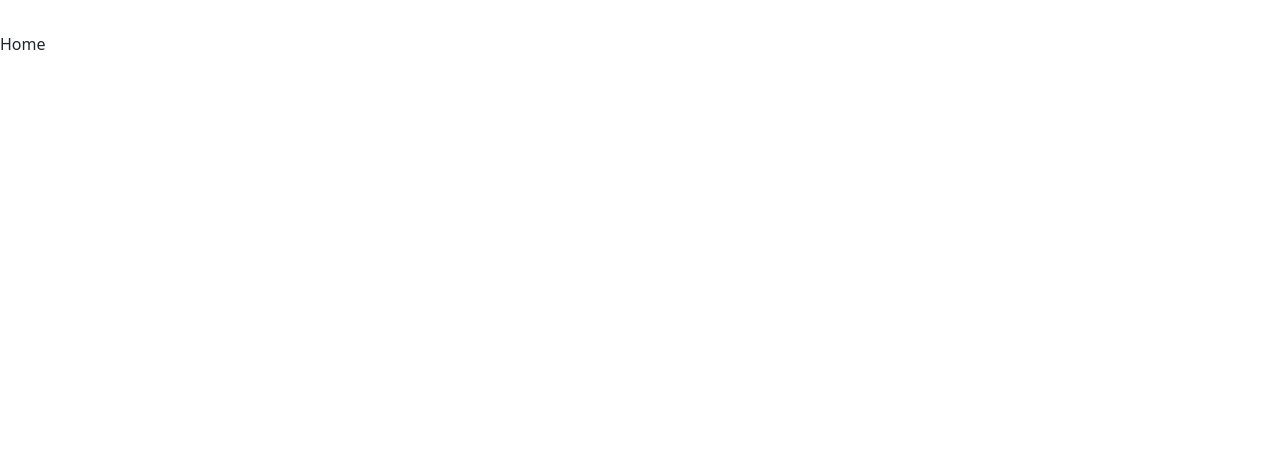
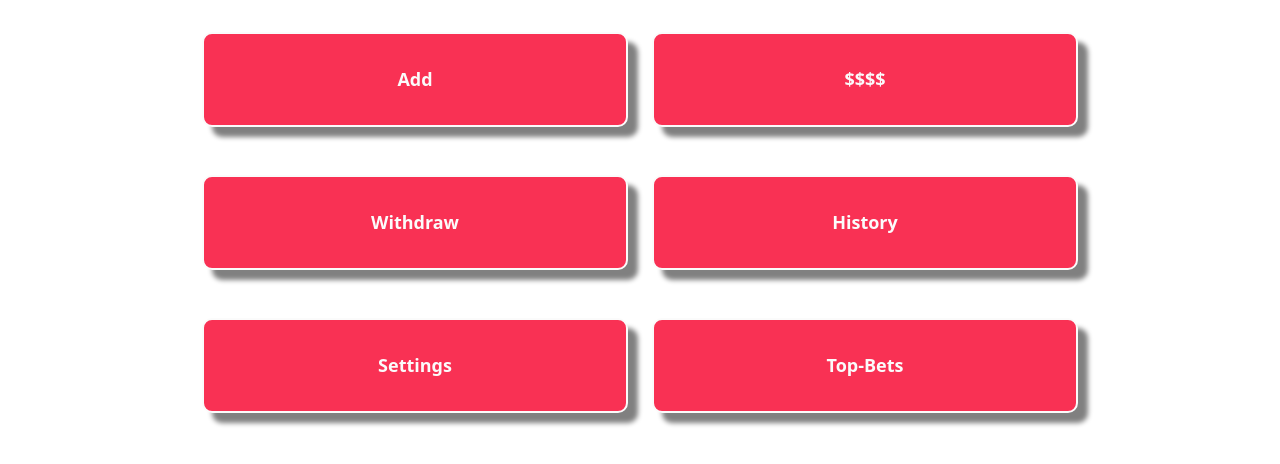
Before and after one commit to AllRightBet/AllRightBetClient, a React (Create React App) app: page / in a window 1280 px wide. Shown: the top 464 px of the page. Built offline with nearby package versions, Linux system fonts and the light colour scheme.

Commit message:
home page nav component

```diff
--- a/src/components/Home/Home.js
+++ b/src/components/Home/Home.js
@@ -1,7 +1,50 @@
+import "./home.css";
 import React from "react";
+import Nav from "react-bootstrap/Nav";
+import { LinkContainer } from "react-router-bootstrap";
+import { Col, Container, Row } from "react-bootstrap";
 
 const Home = () => {
-  return <div>Home</div>;
+  return (
+    <Container className="container">
+      <Row>
+        <Col>
+          <LinkContainer to="/" className="link__container">
+            <Nav.Link className="link">Add</Nav.Link>
+          </LinkContainer>
+        </Col>
+        <Col>
+          <LinkContainer to="/" className="link__container">
+            <Nav.Link className="link">$$$$</Nav.Link>
+          </LinkContainer>
+        </Col>
+      </Row>
+      <Row>
+        <Col>
+          <LinkContainer to="/" className="link__container">
+            <Nav.Link className="link">Withdraw</Nav.Link>
+          </LinkContainer>
+        </Col>
+        <Col>
+          <LinkContainer to="/" className="link__container">
+            <Nav.Link className="link">History</Nav.Link>
+          </LinkContainer>
+        </Col>
+      </Row>
+      <Row>
+        <Col>
+          <LinkContainer to="/" className="link__container">
+            <Nav.Link className="link">Settings</Nav.Link>
+          </LinkContainer>
+        </Col>
+        <Col>
+          <LinkContainer to="/" className="link__container">
+            <Nav.Link className="link">Top-Bets</Nav.Link>
+          </LinkContainer>
+        </Col>
+      </Row>
+    </Container>
+  );
 };
 
 export default Home;
--- /dev/null
+++ b/src/components/Home/home.css
@@ -0,0 +1,19 @@
+.container {
+  max-width: 900px;
+}
+
+.link__container {
+  text-align: center;
+  margin-bottom: 3rem;
+  padding: 2rem;
+  border-radius: 10px;
+  font-size: large;
+  font-weight: 600;
+  box-shadow: 10px 10px 5px gray;
+}
+
+.link {
+  background-color: #f93154;
+  border: 2px solid #fbfbfb;
+  color: #fbfbfb;
+}
```
